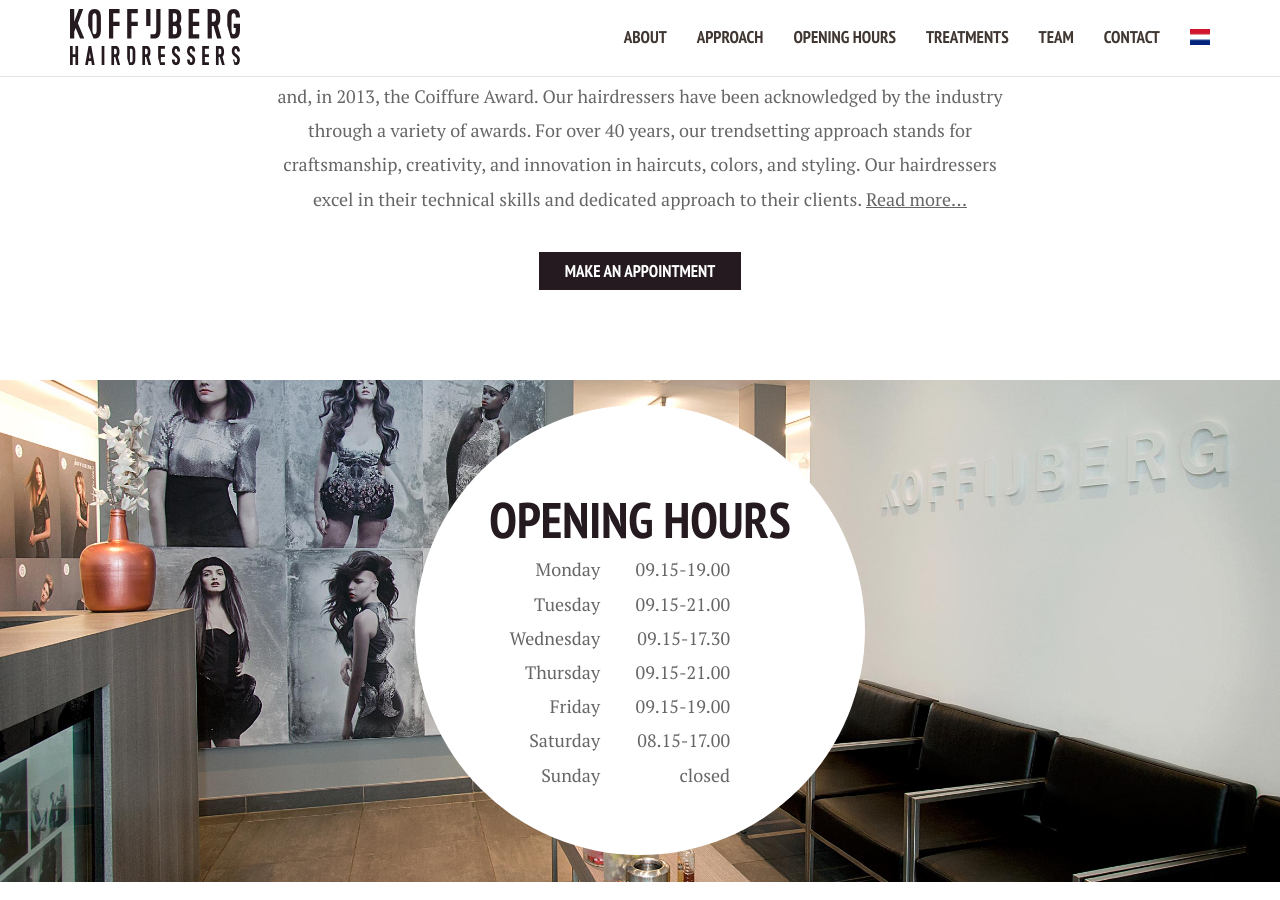
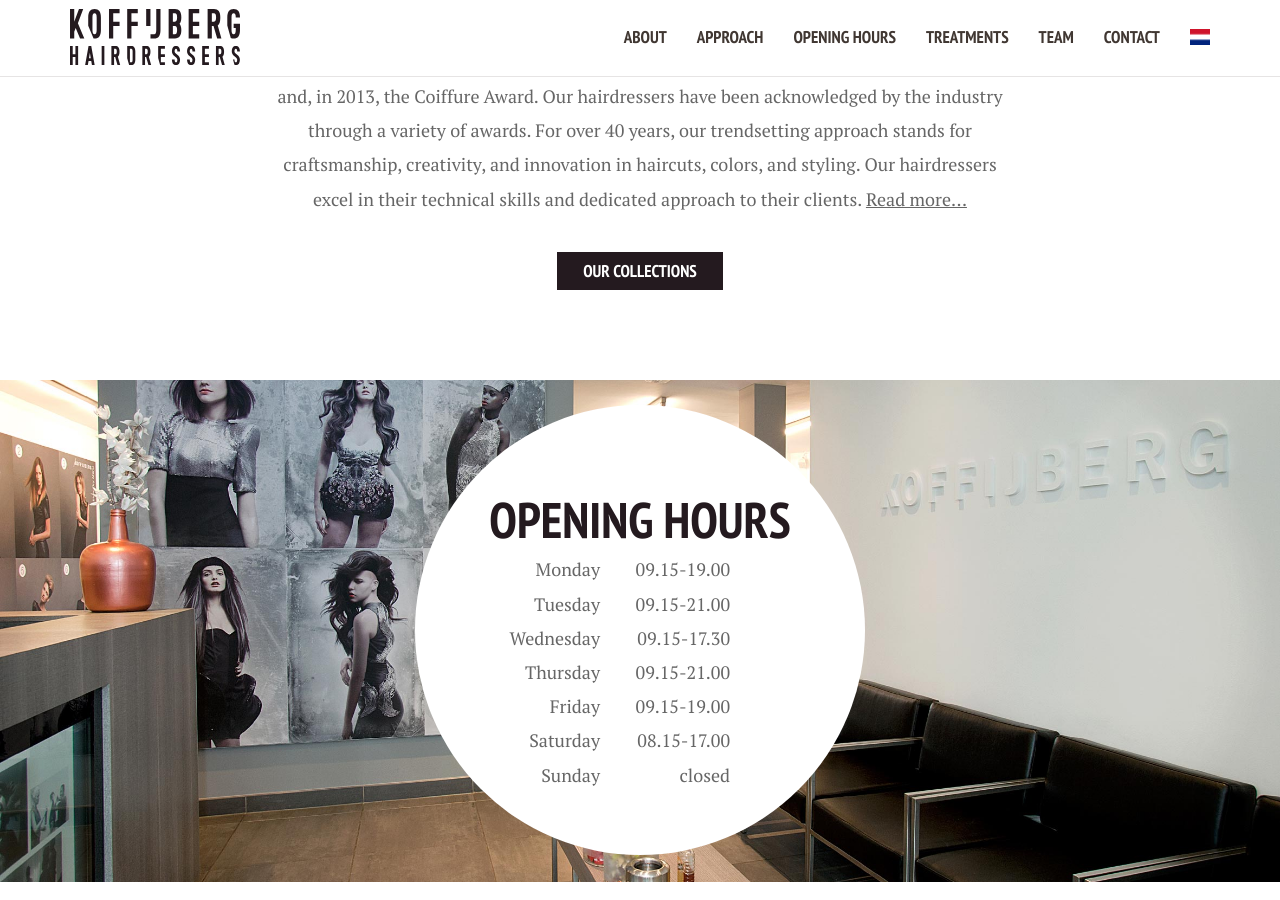
Before and after one commit to xuantiep/koffijberghairdressers, a Jekyll site: the page built from index.md, in a window 1280 px wide and 900 px high, scrolled down 1073 px. Built offline with Jekyll 4.4.1, drawn with Linux system fonts in a browser that asks for light colours.

Commit message:
Updated '/_layouts/home.html' via CloudCannon

```diff
--- a/_layouts/home.html
+++ b/_layouts/home.html
@@ -50,7 +50,7 @@
                         </header>
 
                         <div class="post-content"><div class="editable"><p>In the past, Koffijberg Hairdressers has won, amongst others, the Global Salon Business Award and, in 2013, the Coiffure Award. Our hairdressers have been acknowledged by the industry through a variety of awards. For over 40 years, our trendsetting approach stands for craftsmanship, creativity, and innovation in haircuts, colors, and styling. Our hairdressers excel in their technical skills and dedicated approach to their clients. <a href="/about/index.html">Read more...</a></p></div>
-                              <a href="/contact" class="btn btn-primary">Make an appointment</a>
+                              <a href="/collecties" class="btn btn-primary">Our collections</a>
                         </div>
 
                 </article>
```
